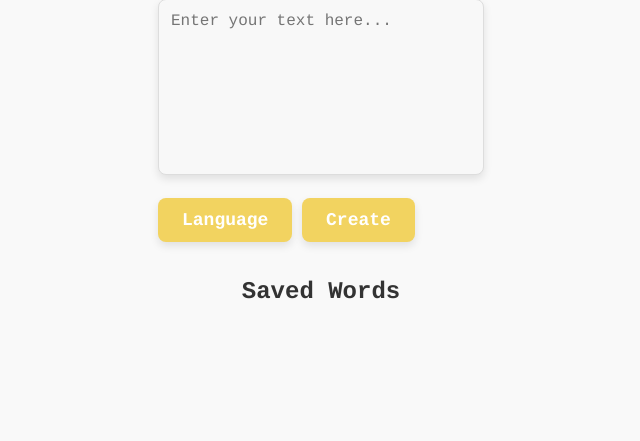
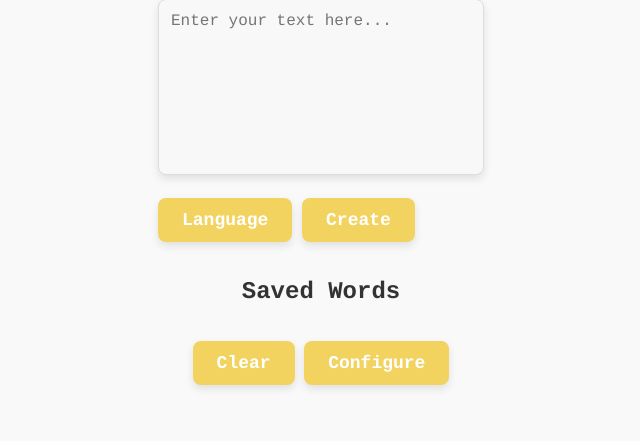
Before and after one commit to Wardason/Word-to-Voc, a Flask app: template templates/show-data.html in a window 1280 px wide. Shown: the part 60-501 px from the top of the page, without its empty margins (319-959 px from the left). Run offline with Flask 3, Linux system fonts and the light colour scheme; the template is opened without the code that fills it, so the values that code supplies are empty.

Commit message:
clear databse button and function

```diff
--- a/main.py
+++ b/main.py
@@ -38,11 +38,15 @@ def save_data():
 
 def show_data():
     list_of_rows = []
-    with open('voc-data.csv', newline='', encoding='utf-8') as csv_file:
-        csv_data = csv.reader(csv_file, delimiter='/')
+    with open('voc-data.csv', newline='', encoding='utf-8') as file:
+        csv_data = csv.reader(file, delimiter='/')
         list_of_rows = [row for row in csv_data]
         print(list_of_rows)
     return list_of_rows
+
+def delete_data():
+    with open('voc-data.csv', 'w') as file:
+        pass
 
 def sorting_translation(sort):
     translated_input = []
@@ -103,6 +107,12 @@ def show_data_website():
     list_of_rows = show_data()
     return render_template('show-data.html', data=list_of_rows)
 
+@app.route('/clear', methods=['POST'])
+def clear_data_website():
+    delete_data()
+    return render_template('index.html')
+
+
 
 if __name__ == '__main__':
     app.run(port=1347, debug=True)
--- a/templates/show-data.html
+++ b/templates/show-data.html
@@ -28,8 +28,12 @@
         {% for item in data %}
             <li>{{ item[0] }}</li>
         {% endfor %}
-    </ul>
-
+ </ul>
+<br>
+<form method="post">
+    <button class="apple-button" type="submit" formaction="/clear">Clear</button>
+    <button class="apple-button" type="submit" formaction="/clear">Configure</button>
+</form>
 
 </body>
 </html>
```
